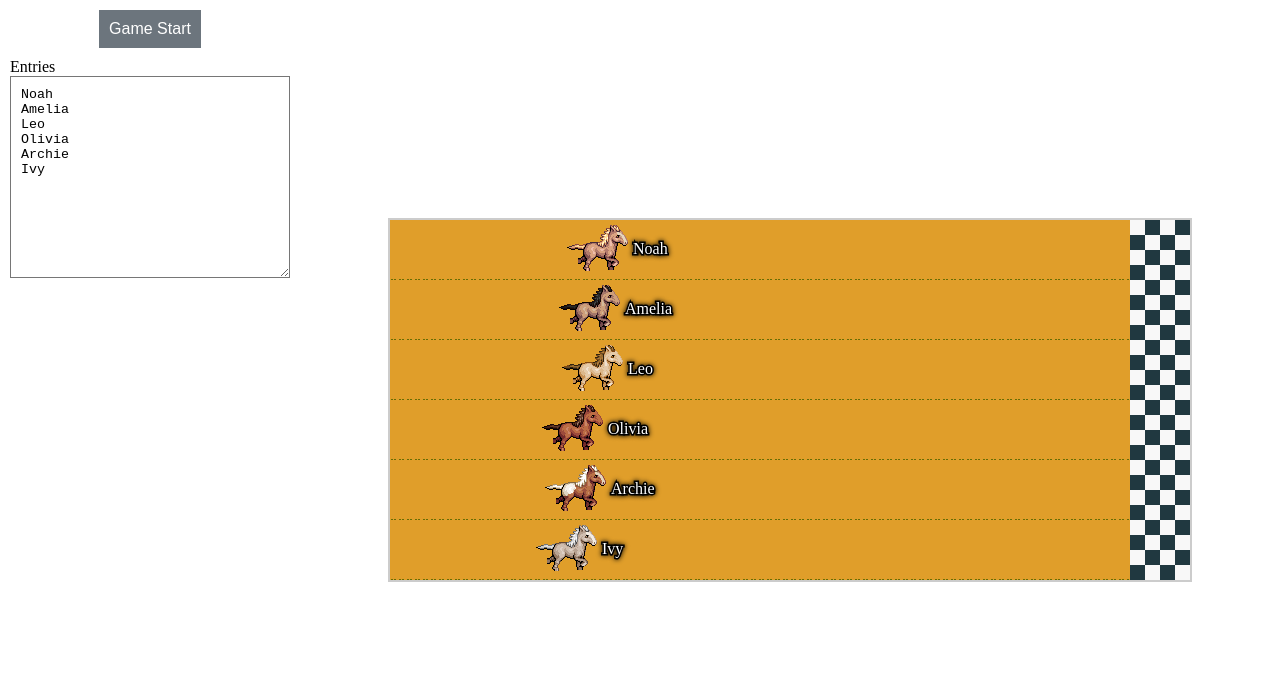
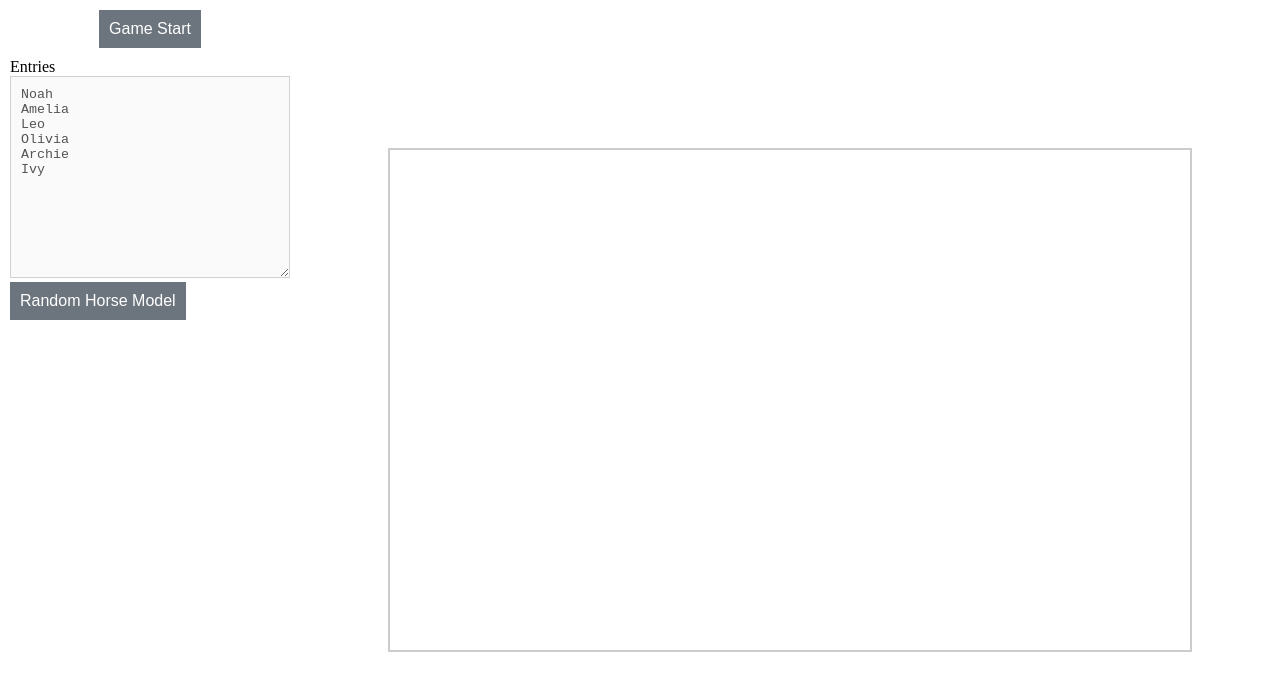
Before and after one commit to jackradian/random-name-picker-horse-race, a plain HTML site: page index.html in a window 1280 px wide. Both pictures are taken after a click on the button "Game Start". Drawn offline with Linux system fonts and the light colour scheme.

Commit message:
Add init draw and horse model shuffle

```diff
--- a/index.html
+++ b/index.html
@@ -29,6 +29,9 @@ Archie
 Ivy</textarea
         >
       </div>
+      <button type="button" class="btn" id="horse_model_shuffle">
+        Random Horse Model
+      </button>
     </aside>
     <main>
       <canvas id="canvas1"></canvas>
--- a/script.js
+++ b/script.js
@@ -28,10 +28,8 @@ class Player {
     this.elapsedTime = 0;
     this.speed = 80; // px/1000ms
     this.speedElapsedTime = 0;
-    this.color = getRandomRgb();
     // Horse sprite
-    this.horseSprite = new Image();
-    this.horseSprite.src = "all-horse-sprite.png";
+    this.horseSprite = window.App.horseSprite;
   }
   update(elapsedTime) {
     if (elapsedTime) {
@@ -97,7 +95,12 @@ function randomSpeed() {
 // Game
 class Game {
   constructor() {
+    // Horse sprite
+    this.horseSprite = new Image();
+    this.horseSprite.src = "all-horse-sprite.png";
     this.horseModelCount = 31;
+    // Random horse sprite index
+    this.shuffleHorseModelIndexArray();
 
     // Course sprite
     this.raceCourseImage = new Image();
@@ -116,26 +119,36 @@ class Game {
     this.ctx = this.canvas.getContext("2d");
     this.canvas.width = 800;
     this.canvas.height = 500;
+
+    this.initEvents();
   }
   init() {
+    this.clear();
     const entries = document
       .getElementById("entries")
       .value.split(/\r?\n/)
       .filter((n) => n);
     if (entries.length > 0) {
       this.playerCount = entries.length;
-      const horseModelIndexArray = shuffle(
-        Array.from(Array(this.horseModelCount).keys())
-      );
       this.ctx.canvas.height = this.playerCount * 60;
+      const horseModelCount = this.horseModelCount;
       for (let i = 0; i < this.playerCount; i++) {
         const drawY = 60 * i;
-        const horseModelIndex =
-          horseModelIndexArray[i % horseModelIndexArray.length];
+        const horseModelIndex = this.horseModelIndexArray[i % horseModelCount];
         this.players.push(new Player(entries[i], horseModelIndex, drawY));
         this.players[this.players.length - 1].draw();
       }
+    } else {
+      this.clear();
     }
+    this.initDraw();
+  }
+  initDraw() {
+    this.ctx.clearRect(0, 0, this.canvas.width, this.canvas.height);
+    this.drawCourse();
+    this.players.forEach((player) => {
+      player.draw();
+    });
   }
   clear() {
     this.players = [];
@@ -144,8 +157,6 @@ class Game {
     this.winners = [];
   }
   start() {
-    this.clear();
-    this.init();
     this.gameState = "playing";
     this.play();
   }
@@ -184,15 +195,43 @@ class Game {
     }
     return false;
   }
+  shuffleHorseModelIndexArray() {
+    this.horseModelIndexArray = shuffle(
+      Array.from(Array(this.horseModelCount).keys())
+    );
+  }
+  disableAllInput() {
+    document.getElementById("start_game").disabled = true;
+    document.getElementById("horse_model_shuffle").disabled = true;
+    document.getElementById("entries").disabled = true;
+  }
+  enableAllInput() {
+    document.getElementById("start_game").disabled = false;
+    document.getElementById("horse_model_shuffle").disabled = false;
+    document.getElementById("entries").disabled = false;
+  }
+  initEvents() {
+    // Event
+    document.getElementById("start_game").addEventListener("click", (e) => {
+      e.preventDefault();
+      this.disableAllInput();
+      this.start();
+    });
+
+    document.getElementById("entries").addEventListener("input", () => {
+      this.init();
+    });
+
+    document
+      .getElementById("horse_model_shuffle")
+      .addEventListener("click", (e) => {
+        e.preventDefault();
+        this.shuffleHorseModelIndexArray();
+        this.init();
+      });
+  }
 }
 
 window.addEventListener("DOMContentLoaded", () => {
   window.App = new Game();
-
-  // Event
-  document.getElementById("start_game").addEventListener("click", function (e) {
-    e.preventDefault();
-    this.disabled = true;
-    window.App.start();
-  });
 });
```
